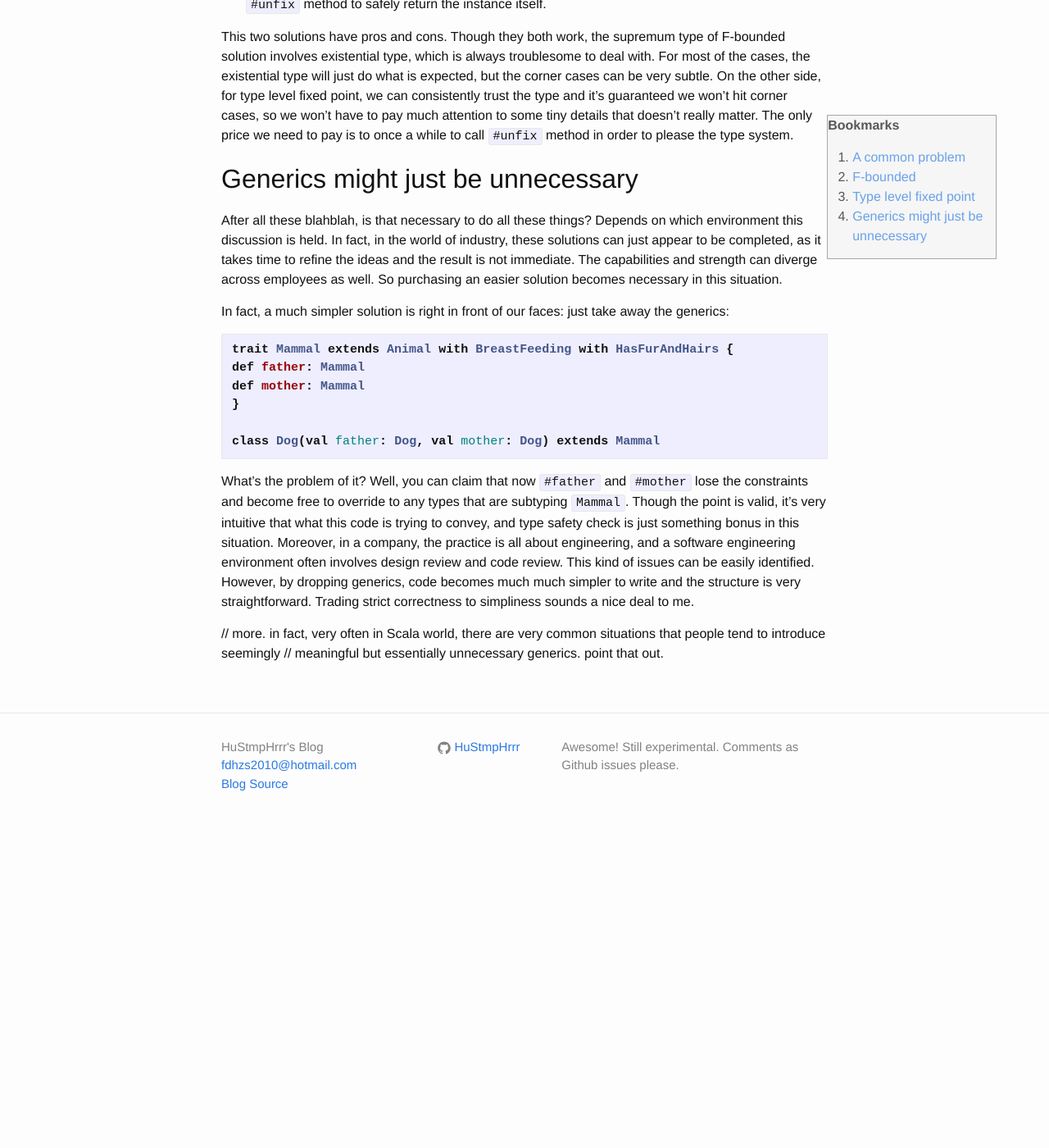
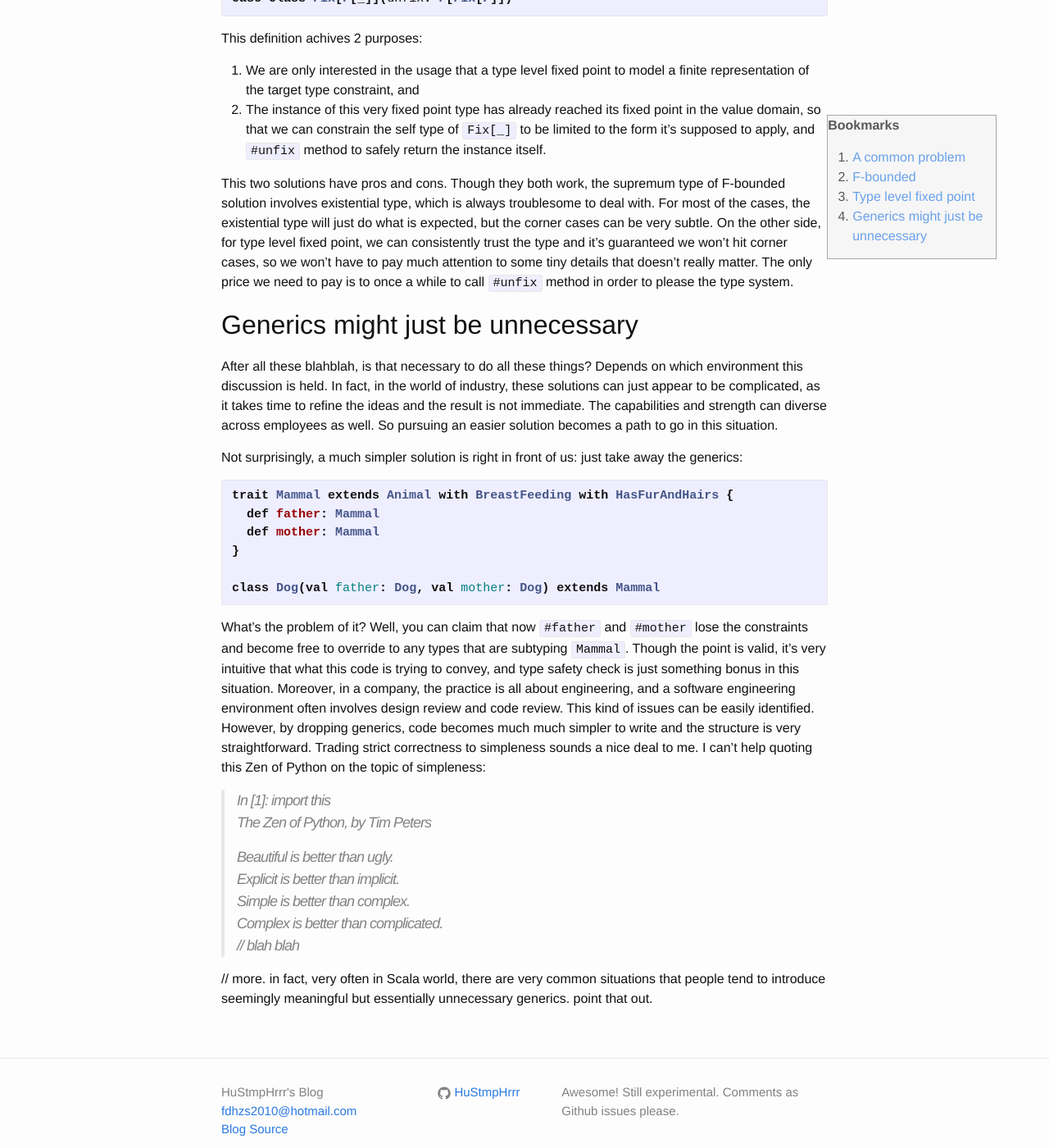
Before and after one commit to HuStmpHrrr/HuStmpHrrr.github.io, a Jekyll site: the page built from _posts/2016-11-07-type-design.markdown, in a window 1280 px wide and 1400 px high, scrolled down 5224 px. Shown: the whole window at 82% size. Built offline with Jekyll 4.4.1, drawn with Linux system fonts in a browser that asks for light colours; nearby versions of some CDN libraries; before the commit the page ends 6251 px from its top, so only the background shows below that; some of the changed text lies outside the part shown.

Commit message:
fix typo

````diff
--- a/_posts/2016-11-07-type-design.markdown
+++ b/_posts/2016-11-07-type-design.markdown
@@ -78,7 +78,7 @@
 val dog: Mammal[_ <: Animal with BreastFeeding with HasFurAndHairs] = new Dog(null, null)
 ```
 
-We have to repete this long constraint everywhere it's used. The size of the code becomes unnecessarily huge. It
+We have to repeate this long constraint everywhere it's used. The size of the code becomes unnecessarily huge. It
 damages a more structural trait driven style.
 
 ## F-bounded
@@ -88,8 +88,8 @@
 
 ```scala
 trait Mammal[+T <: Mammal[T]] extends Animal with BreastFeeding with HasFurAndHairs {
-def father: T
-def mother: T
+  def father: T
+  def mother: T
 }
 ```
 This looks much better. It add 2 more information into the types:
@@ -169,9 +169,14 @@
   final def unfix: T[Fix[T]] = this
 }
 
-trait MammalT[+T <: Fix[MammalT]] extends Animal with BreastFeeding with HasFurAndHairs with Fix[MammalT] {
-    def father: T
-    def mother: T
+trait MammalT[+T <: Fix[MammalT]]
+  extends Animal
+  with    BreastFeeding
+  with    HasFurAndHairs
+  with    Fix[MammalT] {
+
+  def father: T
+  def mother: T
 }
 
 type Mammal = Fix[MammalT]
@@ -194,19 +199,19 @@
 with no a single place of ambiguity. That means, we can now prove the supremum of this lattice equal:
 
 ```
-Scala> val dog = new Dog(null, null)
+scala> val dog = new Dog(null, null)
 dog: Dog = Dog@ecdf726
 
-Scala> eqCheck(dog, dog.unfix.father)
+scala> eqCheck(dog, dog.unfix.father)
 res2: Dog = Dog@ecdf726
 
-Scala> eqCheck(dog, dog.father)
+scala> eqCheck(dog, dog.father)
 res3: Dog = Dog@ecdf726
 
-Scala> val mammal: Mammal = dog
+scala> val mammal: Mammal = dog
 mammal: Mammal = Dog@ecdf726
 
-Scala> eqCheck(mammal, mammal.unfix.father)
+scala> eqCheck(mammal, mammal.unfix.father)
 res4: Mammal = Dog@ecdf726
 ```
 
@@ -214,13 +219,15 @@
 
 Another aspect of this fix is to introduce type level fixed point application. Notice that all `MammalT[_]` now
 implements a `Fix[_]` which turns around is capable of returning its own object. This `Fix[_]` higher order type
-serves a purpose of delay the type level of computation to the time when it's needed, i.e. to make
+serves a purpose of delaying the type level of computation to the time when it's needed, i.e. to make
 `MammalT[MammalT[MammalT[...]]]` to be `Fix[MammalT]`. The reason that we can compare equal this type instead is
 simple: in a setting of pure mathmatical world but with finite computational resources, comparing infinitely long
 structure is a valid operation but will not terminate; however, if we have a combinator that represents the shape of
-that very structure, then it's decidable to perform extensional equality check. Here, `Fix[_]` appears to describe the
-infinitely nesting structure and therefore the whole type becomes comparable. Compared to F-bounded, we use
-the type fixed point to constrain the generics in order to preserve the expressiveness.
+that very structure, then it's decidable to perform extensional equality check. For examle, we don't have to know how
+function `f` is defined to conclude `f(1) == f(1)` must hold within the presumed settings.
+
+Here, `Fix[_]` appears to describe the infinitely nesting structure and therefore the whole type becomes comparable.
+Compared to F-bounded, we use the type fixed point to constrain the generics in order to preserve the expressiveness.
 
 One thing worth mentioning here is the way I define `Fix[_]` here; it's kind of different from how other people
 would have defined it, as a case class like this:
@@ -248,16 +255,16 @@
 ## Generics might just be unnecessary
 
 After all these blahblah, is that necessary to do all these things? Depends on which environment this discussion is
-held. In fact, in the world of industry, these solutions can just appear to be completed, as it takes time to refine
-the ideas and the result is not immediate. The capabilities and strength can diverge across employees as well. So
-purchasing an easier solution becomes necessary in this situation.
+held. In fact, in the world of industry, these solutions can just appear to be complicated, as it takes time to refine
+the ideas and the result is not immediate. The capabilities and strength can diverse across employees as well. So
+pursuing an easier solution becomes a path to go in this situation.
 
-In fact, a much simpler solution is right in front of our faces: just take away the generics:
+Not surprisingly, a much simpler solution is right in front of us: just take away the generics:
 
 ```scala
 trait Mammal extends Animal with BreastFeeding with HasFurAndHairs {
-def father: Mammal
-def mother: Mammal
+  def father: Mammal
+  def mother: Mammal
 }
 
 class Dog(val father: Dog, val mother: Dog) extends Mammal
@@ -268,7 +275,18 @@
 is trying to convey, and type safety check is just something bonus in this situation. Moreover, in a company, the
 practice is all about engineering, and a software engineering environment often involves design review and code review.
 This kind of issues can be easily identified. However, by dropping generics, code becomes much much simpler to write
-and the structure is very straightforward. Trading strict correctness to simpliness sounds a nice deal to me.
+and the structure is very straightforward. Trading strict correctness to simpleness sounds a nice deal to me. I can't
+help quoting this Zen of Python on the topic of simpleness:
+
+> In [1]: import this
+> The Zen of Python, by Tim Peters
+>
+>
+> Beautiful is better than ugly.
+> Explicit is better than implicit.
+> Simple is better than complex.
+> Complex is better than complicated.
+> // blah blah
 
 // more. in fact, very often in Scala world, there are very common situations that people tend to introduce seemingly
-// meaningful but essentially unnecessary generics. point that out.
+ meaningful but essentially unnecessary generics. point that out.
````
Also changed, not shown: other parts of _posts/2016-11-07-type-design.markdown (+1 -1 lines).
